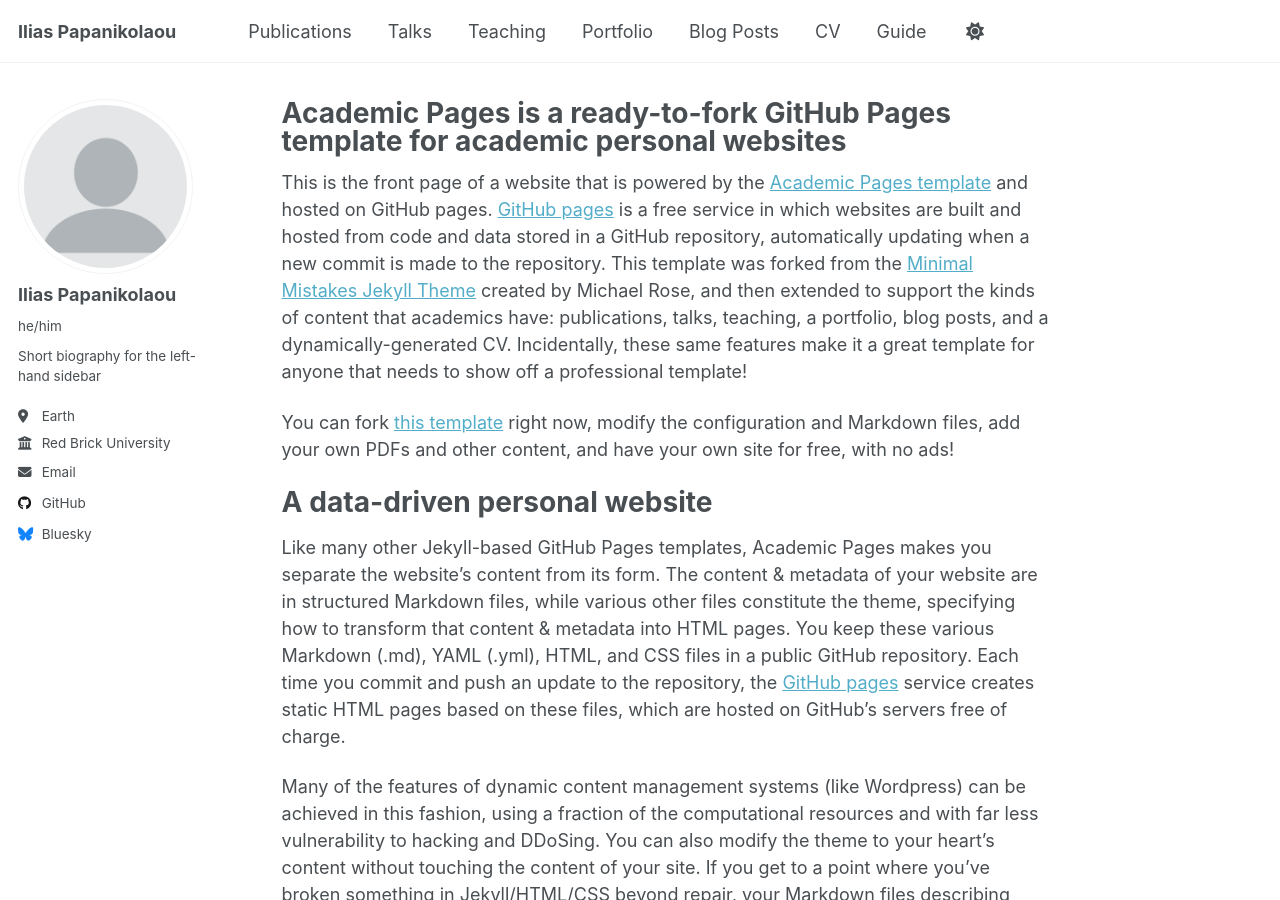
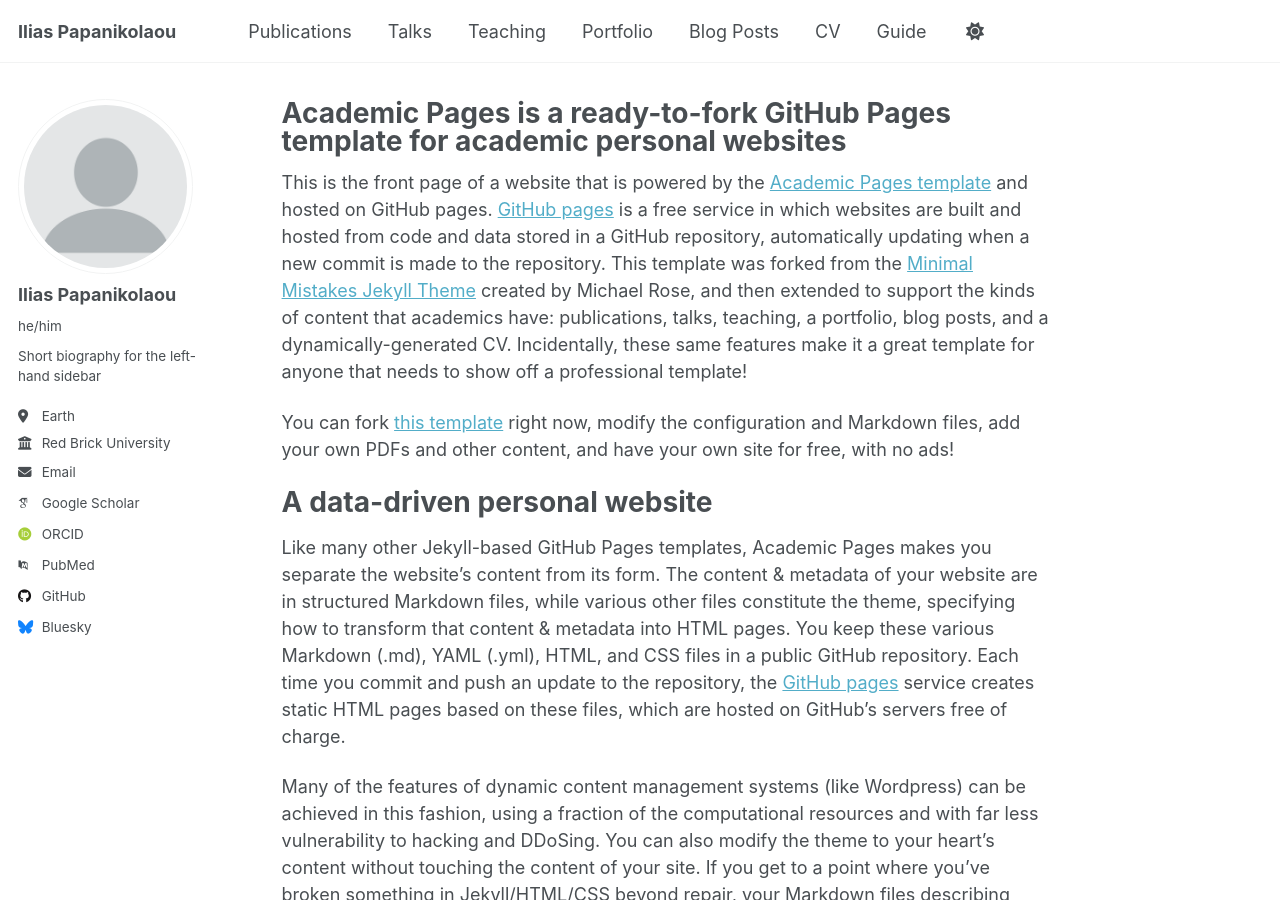
Before and after one commit to iliaspap/iliaspap.github.io, a Jekyll site: the page built from _pages/about.md, in a window 1280 px wide and 900 px high. Built offline with Jekyll 4.4.1, drawn with Linux system fonts in a browser that asks for light colours; some web fonts are replaced; a script that is not in the unit is left out.

Commit message:
Update _config.yml

```diff
--- a/_config.yml
+++ b/_config.yml
@@ -33,16 +33,16 @@ author:
   email            : "none@example.org"
 
   # Academic websites
-  # academia         : # URL
-  # arxiv            : # URL - Update with the correct link to your profile
-  # googlescholar    : "https://scholar.google.com/citations?user=PS_CX0AAAAAJ"
-  # inspire-hep      : # URL
-  # impactstory      : # URL
-  # orcid            : "http://orcid.org/yourorcidurl"
-  # semantic         : # URL
-  # pubmed           : "https://www.ncbi.nlm.nih.gov/pubmed/?term=john+snow"
-  # researchgate     : # URL
-  # scopus           : # URL
+  academia         : # URL
+  arxiv            : # URL - Update with the correct link to your profile
+  googlescholar    : "https://scholar.google.com/citations?user=PS_CX0AAAAAJ"
+  inspire-hep      : # URL
+  impactstory      : # URL
+  orcid            : "http://orcid.org/yourorcidurl"
+  semantic         : # URL
+  pubmed           : "https://www.ncbi.nlm.nih.gov/pubmed/?term=john+snow"
+  researchgate     : # URL
+  scopus           : # URL
 
   # Repositories and software development
   bitbucket        : # Username - Update with your username on the site
```
